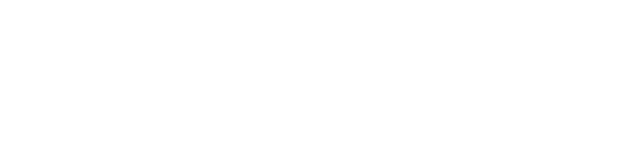
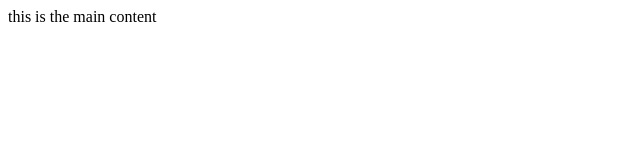
Before and after one commit to rghaynes/conflicts, a plain HTML site: page index.html in a window 1280 px wide. Shown: the whole page, without its empty margins (0-640 px from the left). Drawn offline with Linux system fonts and the light colour scheme.

Commit message:
added main content

```diff
--- a/index.html
+++ b/index.html
@@ -6,6 +6,6 @@
     <title>Document</title>
 </head>
 <body>
-
+    <p>this is the main content</p>
 </body>
 </html>
```
